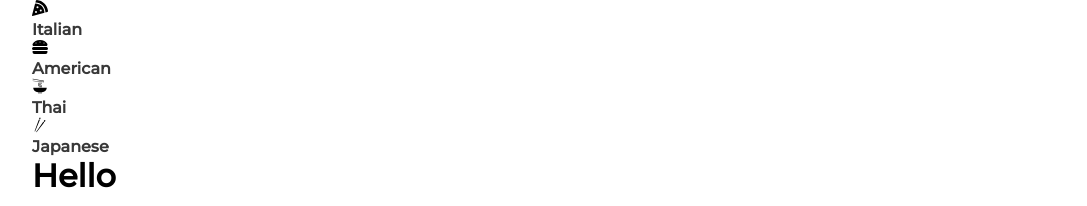
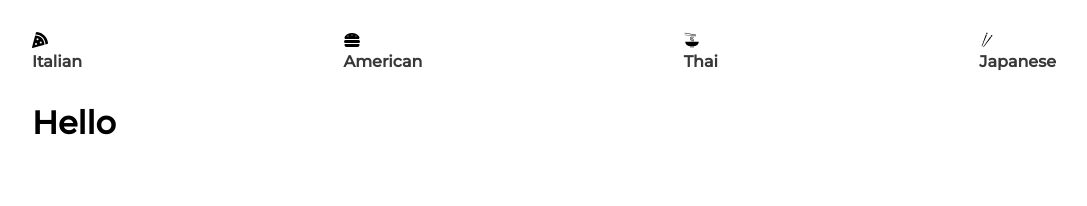
Before and after one commit to cheuchheang/recipe-app, a React (Create React App) app: page /cuisine in a window 1280 px wide. Shown: the top 206 px of the page, without its empty margins (96-1183 px from the left). Built offline with nearby package versions, Linux system fonts and the light colour scheme; no server answers; a web font is replaced by a local one.

Commit message:
pages Router

```diff
--- a/src/components/Category.jsx
+++ b/src/components/Category.jsx
@@ -2,10 +2,11 @@ import { FaPizzaSlice, FaHamburger } from "react-icons/fa";
 import { GiNoodles, GiChopsticks } from "react-icons/gi";
 import styled from "styled-components";
 import React from "react";
+import { NavLink } from "react-router-dom";
 
 const Category = () => {
   return (
-    <div>
+    <StyledWrapper>
       <div>
         <FaPizzaSlice />
         <h4>Italian </h4>
@@ -22,8 +23,15 @@ const Category = () => {
         <GiChopsticks />
         <h4>Japanese</h4>
       </div>
-    </div>
+    </StyledWrapper>
   );
 };
 
+const StyledWrapper = styled.div`
+  display: flex;
+  justify-content: space-between;
+
+  margin: 2rem 0rem;
+`;
+
 export default Category;
```
Also changed, not shown: src/pages/Cuisine.jsx (added, +9 -0 lines), src/pages/Pages.jsx (added, +19 -0 lines).
